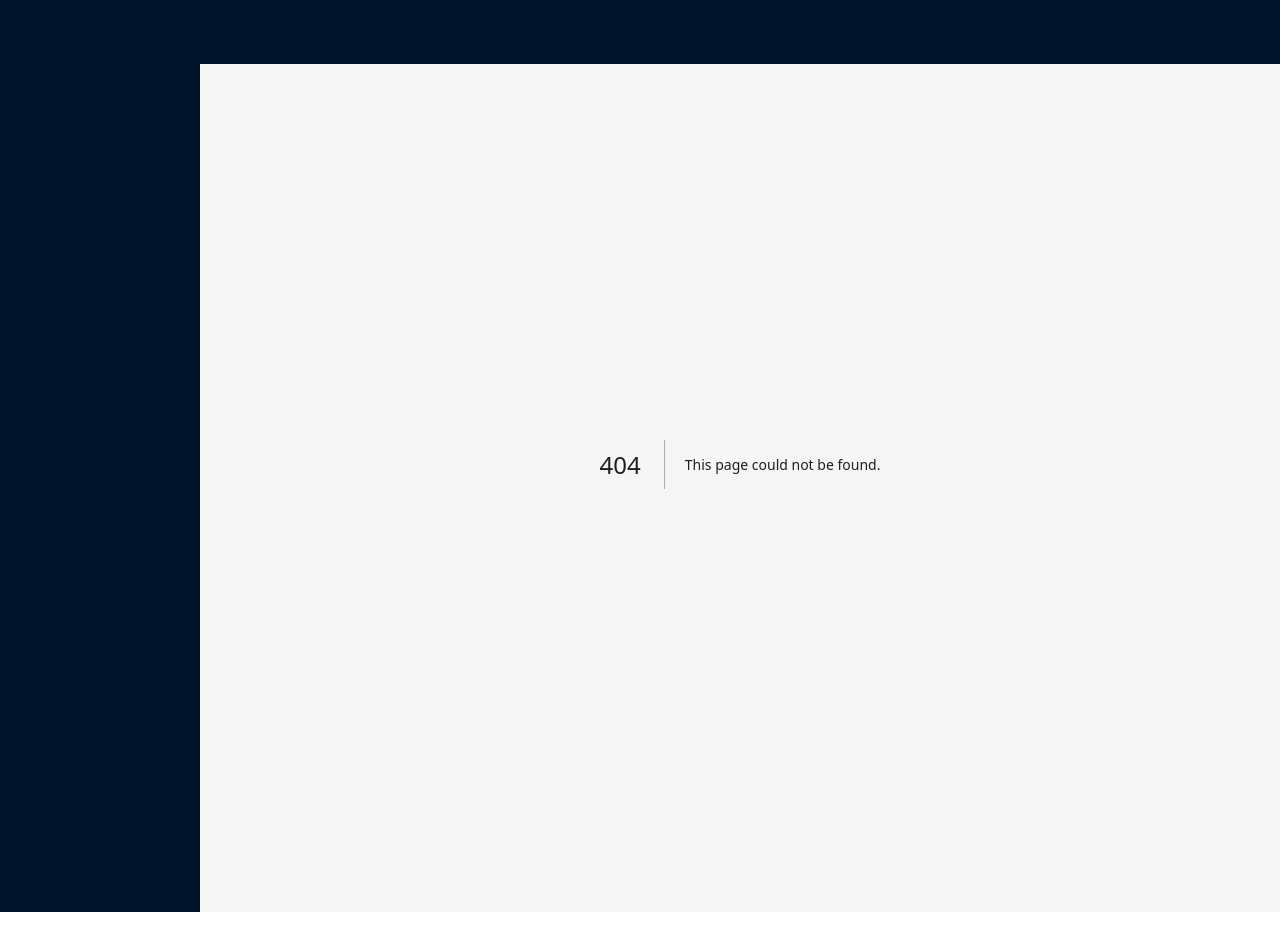
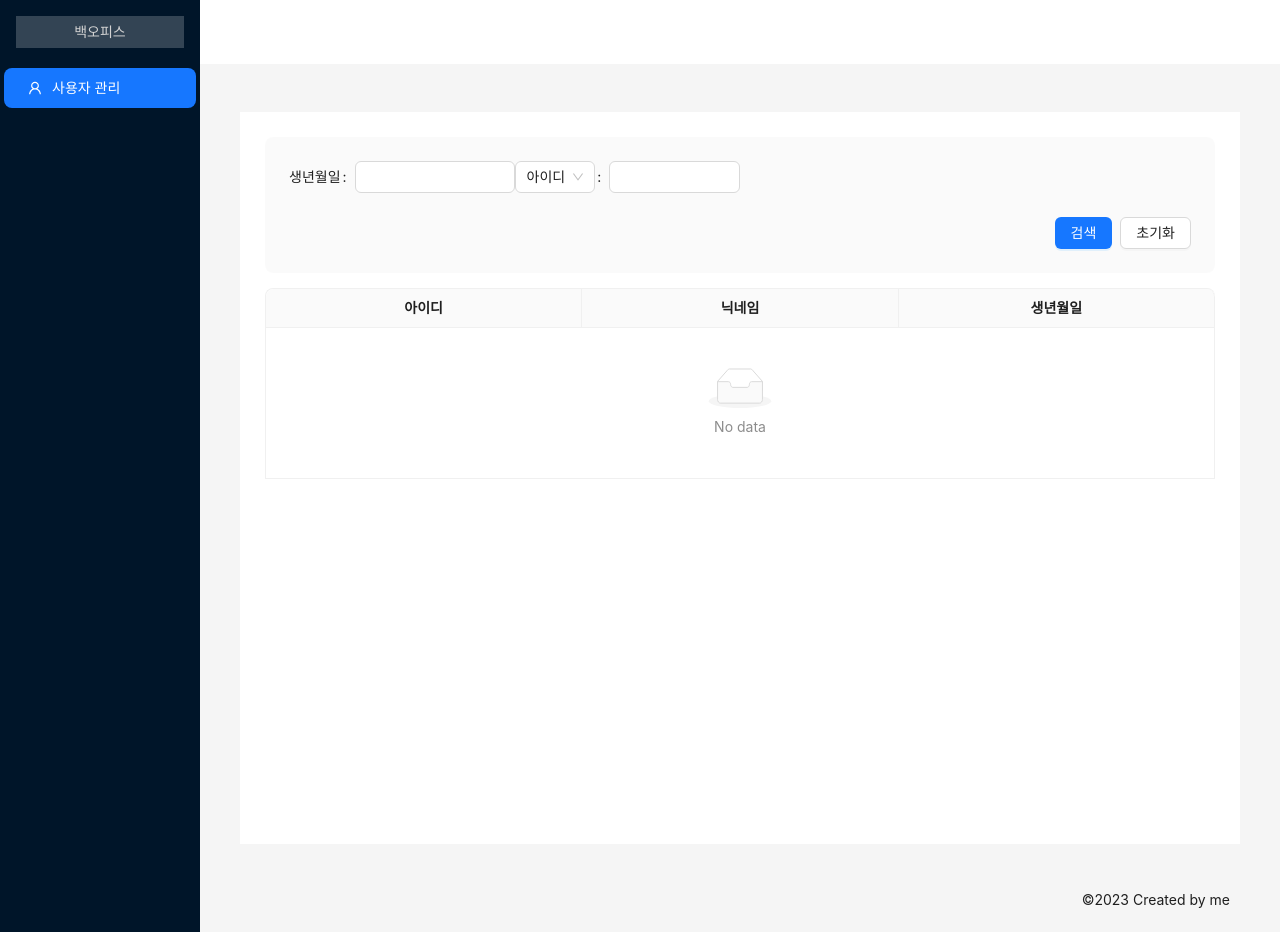
Before and after one commit to jdev-rp/react-backoffice, a Next.js app: page /service/users in a window 1280 px wide. Before the commit this address had no page. Built offline with nearby package versions, Linux system fonts and the light colour scheme.

Commit message:
사용자페이지 개발

```diff
--- a/layouts/default-layout.tsx
+++ b/layouts/default-layout.tsx
@@ -1,16 +1,64 @@
-import {Layout} from "antd";
+import {Button, Layout, Menu, theme} from "antd";
 import {Content, Footer, Header} from "antd/lib/layout/layout";
 import Sider from "antd/lib/layout/Sider";
 import {gray} from "@ant-design/colors";
+import {MenuFoldOutlined, MenuUnfoldOutlined, UserOutlined} from "@ant-design/icons";
+import {useState} from "react";
 
 export default function DefaultLayout({ children }) {
+    const [collapsed, setCollapsed] = useState(false);
+    const { token: {colorBgContainer}, } = theme.useToken();
+
     return (
-        <Layout>
-            <Sider></Sider>
+        <Layout hasSider>
+            <Sider
+                breakpoint='lg'
+                collapsedWidth='0'
+            >
+                <div
+                    style={{
+                        height: 32,
+                        margin: 16,
+                        background: 'rgba(255, 255, 255, 0.2)',
+                        display: 'flex',
+                        color: 'lightgray',
+                        justifyContent: 'center',
+                        alignItems: 'center'
+                    }}
+                >
+                    백오피스
+                </div>
+                <Menu
+                    theme='dark'
+                    mode='inline'
+                    defaultSelectedKeys={['1']}
+                    items={[{
+                        key: '1',
+                        icon: <UserOutlined />,
+                        label: '사용자 관리'
+                    }]}
+                />
+            </Sider>
             <Layout>
-                <Header></Header>
-                <Content>{children}</Content>
-                <Footer></Footer>
+                <Header style={{ padding: 0, background: colorBgContainer}}/>
+                <Content
+                    style={{
+                        margin: '24px 16px 0',
+                        padding: 24,
+                        minHeight: 780,
+
+                    }}
+                >
+                    <main
+                        style={{
+                            padding: 25,
+                            height: '100%',
+                            background: colorBgContainer
+                        }}>
+                        {children}
+                    </main>
+                </Content>
+                <Footer style={{textAlign: 'right'}}>©2023 Created by me</Footer>
             </Layout>
         </Layout>
     )
--- a/pages/login.tsx
+++ b/pages/login.tsx
@@ -28,7 +28,7 @@
     }
 
     return (
-        <Content style={{maxWidth: '400px', width: '100%', margin: "15% auto"}}>
+        <section style={{maxWidth: '400px', width: '100%', margin: "15% auto"}}>
             {contextHolder}
             <Row>
                 <Col span={24} style={{textAlign: 'center'}}>
@@ -74,7 +74,7 @@
                     </Form>
                 </Col>
             </Row>
-        </Content>
+        </section>
     )
 }
 
--- /dev/null
+++ b/pages/service/users/index.tsx
@@ -0,0 +1,113 @@
+import {NextPageWithLayout} from "@/pages/_app";
+import {Content} from "antd/lib/layout/layout";
+import {Button, Col, DatePicker, Form, Input, Row, Select, Space, Table, theme} from "antd";
+import FormItem from "antd/lib/form/FormItem";
+import {RangePicker} from "rc-picker";
+import {getUsers} from "@/storage/userStorage";
+import {ColumnsType} from "antd/lib/table";
+import {useState} from "react";
+
+
+const Page: NextPageWithLayout = () => {
+
+    const { token } = theme.useToken();
+    const [form] = Form.useForm();
+    const [expand, setExpand] = useState(false);
+
+    const formStyle = {
+        background: token.colorFillAlter,
+        borderRadius: token.borderRadiusLG,
+        padding: 24,
+        width: '100%',
+    };
+
+    interface DataType {
+        key: React.Key;
+        userId: string;
+        nickname: string;
+        birthday: string;
+    }
+
+    const columns: ColumnsType<DataType>= [
+        {
+            title: '아이디',
+            dataIndex: 'userId',
+            key: 'userId',
+            align: 'center'
+        },
+        {
+            title: '닉네임',
+            dataIndex: 'nickname',
+            key: 'nickname',
+            align: 'center'
+        },
+        {
+            title: '생년월일',
+            dataIndex: 'birthday',
+            key: 'birthday',
+            align: 'center'
+        }
+    ];
+
+    function onFinish() {
+        console.log('dd');
+    }
+
+    function onReset() {
+        form.resetFields();
+    }
+
+    const data: DataType[] = getUsers();
+
+    return (
+        <main>
+            <Form
+                form={form}
+                style={formStyle}
+                onFinish={onFinish}
+                labelAlign="right"
+            >
+                <Row gutter="10">
+                    <Col span={6}>
+                        <FormItem label='생년월일'>
+                            <Input/>
+                            {/*<RangePicker format="YYYY-MM-DD" />*/}
+                        </FormItem>
+                    </Col>
+                    <Col span={6}>
+                        <FormItem
+                            label={<Select
+                                defaultValue="userId"
+                                options={[
+                                    {label: '아이디', value: 'userId'},
+                                    {label: '닉네임', value: 'nickname'},
+                                ]}
+                            ></Select>}
+                        >
+                            <Input type="search"/>
+                        </FormItem>
+                    </Col>
+                </Row>
+                <div style={{textAlign: 'right'}}>
+                    <Space size="small">
+                        <Button type="primary" htmlType="submit">검색</Button>
+                        <Button
+                            type="default"
+                            htmlType="reset"
+                            onClick={onReset}
+                        >초기화</Button>
+                    </Space>
+                </div>
+            </Form>
+            <Table columns={columns}
+                   dataSource={data}
+                   size={"small"}
+                   bordered
+                   scroll={{ y: 500}}
+                   style={{marginTop: 15}}/>
+        </main>
+    )
+}
+
+
+export default Page
--- a/pages/signup-complete.tsx
+++ b/pages/signup-complete.tsx
@@ -8,7 +8,7 @@
 const Page: NextPageWithLayout = () => {
 
     return (
-        <Content>
+        <main>
             <Result
                 status="success"
                 title="회원가입완료!"
@@ -20,7 +20,7 @@
             >
 
             </Result>
-        </Content>
+        </main>
     )
 }
 
--- a/pages/signup.tsx
+++ b/pages/signup.tsx
@@ -20,7 +20,7 @@
     }
 
     return (
-        <Content style={{maxWidth: '400px', width: '100%', margin: "10% auto"}}>
+        <section style={{maxWidth: '400px', width: '100%', margin: "10% auto"}}>
             <Row>
                 <Col span={24}>
                     <Title level={2}>회원가입</Title>
@@ -106,7 +106,7 @@
                     <Link href="/login">로그인 이동</Link>
                 </Col>
             </Row>
-        </Content>
+        </section>
     )
 }
 
--- a/storage/userStorage.ts
+++ b/storage/userStorage.ts
@@ -1,5 +1,3 @@
-import users from "@/pages/users";
-
 interface User {
     readonly userId: string
     password: string
```
Also changed, not shown: pages/users.tsx (deleted, +0 -12 lines).
